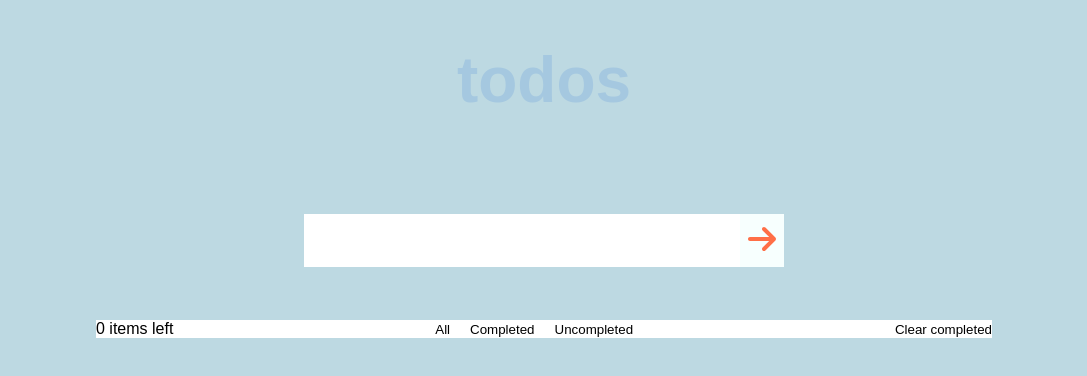
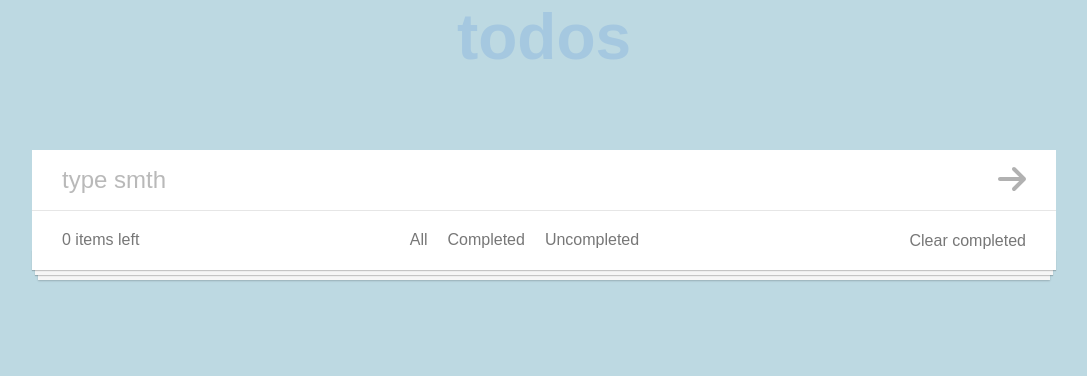
Before and after one commit to alxkho/todo-list, a React (Create React App) app: page / in a window 1280 px wide. Shown: the top 376 px of the page, without its empty margins (96-1183 px from the left). Built offline with nearby package versions, Linux system fonts and the light colour scheme.

Commit message:
add style

```diff
--- a/src/App.css
+++ b/src/App.css
@@ -1,7 +1,7 @@
 * {
   margin: 0;
   padding: 0;
-  /* box-sizing: border-box; */
+  box-sizing: border-box;
 }
 
 body {
@@ -11,47 +11,28 @@
   min-height: 100vh;
 }
 
-.todoapp {
+.todo-app {
   background: #fff;
   top: 150px;
   margin: auto;
   max-width: 80%;
 
-  align-items: center;
   position: relative;
 }
 
 header {
   font-size: 2rem;
   color: #a5c8e0;
+  top: -150px;
+  position: absolute;
+  width: 100%;
+  text-align: center;
 }
 
-header,
-form {
-  min-height: 20vh;
-  display: flex;
-  justify-content: center;
-  align-items: center;
-}
-
-form input,
-form button {
-  padding: 0.5rem;
-  font-size: 2rem;
+button {
   border: none;
-  background: white;
-}
-
-form button {
-  color: #ff6f47;
-  background: #f7fffe;
-  cursor: pointer;
-  transition: all 0.3s ease;
-}
-
-form button:hover {
-  background: #ff6f47;
-  color: white;
+  font-size: 1rem;
+  background: none;
 }
 
 .todo-container {
--- a/src/App.js
+++ b/src/App.js
@@ -48,14 +48,14 @@
   }
 
   return (
-    <>
+    <div className='todo-app'>
       <header className='header'>
         <h1>todos</h1>
       </header>
       <Form todos={todos} setTodos={setTodos} inputText={inputText} setInputText={setInputText} setStatus={setStatus}/>
       <TodoList setTodos={setTodos} todos={todos} filteredTodos={filteredTodos}/>
       <Footer todos={todos} setTodos={setTodos} setStatus={setStatus}/>
-    </>
+    </div>
   );
 }
 
--- a/src/components/Footer/Footer.css
+++ b/src/components/Footer/Footer.css
@@ -1,22 +1,42 @@
-footer {
-    margin: 0 auto;
-    background: white;
-    display: flex;
-    justify-content: space-between;
-    color: black;
-    max-width: 70%;
+.footer {
+  margin: 0 auto;
+  display: flex;
+  justify-content: space-between;
+
+  padding: 10px 20px;
+  height: 60px;
+  border-top: 1px solid #e6e6e6;
 }
 
-button {
-    border: none;
-    background: none;
+.footer .btn, .counter {
+  background: none;
+  padding: 10px;
+  color: #777;
 }
 
-button:active, button:focus, button:hover {
-    border: 1px solid blue;
+.footer .btn:active,
+.footer .btn:focus,
+.footer .btn:hover {
+    padding: 9px;
+  border: 1px solid #a5c8e0;
+  border-radius: 5px;
 }
 
+.footer .todo-filter btn {
+  margin: 0 10px;
+}
 
-.footer .todo-filter button {
-    margin: 0 10px;
+footer:before {
+  content: "";
+  position: absolute;
+  z-index: -1;
+  right: 0;
+  bottom: 0;
+  left: 0;
+  height: 20px;
+  overflow: hidden;
+  background: #fff;
+  box-shadow: 0 1px 1px rgb(0 0 0 / 20%), 0 8px 0 -3px #f6f6f6,
+    0 9px 1px -3px rgb(0 0 0 / 20%), 0 16px 0 -6px #f6f6f6,
+    0 17px 2px -6px rgb(0 0 0 / 20%);
 }
--- a/src/components/Footer/Footer.js
+++ b/src/components/Footer/Footer.js
@@ -16,7 +16,7 @@
 
     return (
         <footer className="footer">
-            <span>{todos.filter(todo => todo.completed === false).length} items left</span>
+            <span className="counter">{todos.filter(todo => todo.completed === false).length} items left</span>
             <span className="todo-filter">
                 <button className="btn" onClick={setStatusHandler} value='all'>All</button>
                 <button className="btn" onClick={setStatusHandler} value='completed'>Completed</button>
--- a/src/components/Form/Form.css
+++ b/src/components/Form/Form.css
@@ -1,12 +1,27 @@
-.filter-todo option {
-    width: 60px;
-    font-size: 1.2em;
-    padding: 10px 0;
-    text-align: center;
-    margin-right: 20px;
-    display: inline-block;
+.todo-app form {
+    display: flex;
+    justify-content: space-evenly;
+    padding: 0 30px;
+
+}
+
+.todo-input {
+    height: 60px;
+    border: none;
+    width: 100%;
+    outline: none;
+    opacity: 50%;
+    font-size: 1.5rem;
+}
+
+.submit-btn {
     cursor: pointer;
-    border:rgb(204, 204, 0) solid 1px;
-    border-radius: 5px;
-    color: rgb(204, 204, 0);
+    transition: all 0.3s ease;
+    font-size: 2rem;
+    opacity: 30%;
 }
+
+/* .submit-btn:hover {
+    background: #ff6f47;
+    color: white;
+  } */
--- a/src/components/Form/Form.js
+++ b/src/components/Form/Form.js
@@ -25,7 +25,7 @@
 
     return (
         <form>
-            <input value={inputText} onChange={inputTextHandler} type='text' className="todo-input" />
+            <input placeholder="type smth" value={inputText} onChange={inputTextHandler} type='text' className="todo-input" />
             <button onClick={submitTodoHandler} className="submit-btn" type="submit">
                 <FontAwesomeIcon icon={faArrowRight} />
             </button>
--- a/src/components/Todo/Todo.css
+++ b/src/components/Todo/Todo.css
@@ -0,0 +1,59 @@
+.todo {
+  border-top: 1px solid #e6e6e6;
+  height: 60px;
+  font-size: 1.5rem;
+  color: black;
+  display: flex;
+  align-items: center;
+  transition: all 1s ease;
+  padding: 0 14px 0 30px;
+}
+
+.todo li {
+  flex: 1;
+}
+
+.todo-item {
+    padding: 0rem 0.5rem;
+  }
+
+  .fa-trash,
+.fa-check {
+  pointer-events: none;
+}
+
+.completed .todo-item{
+    text-decoration: line-through;
+    opacity: 0.5;
+  }
+
+.completed .complete-btn {
+  color: green;
+}
+
+.complete-btn,
+.trash-btn {
+  padding: 0.8rem;
+  cursor: pointer;
+  font-size: 1rem;
+  margin-right: 10px;
+}
+
+.complete-btn {
+  border-radius: 100%;
+  border: 1px solid #e6e6e6;
+  background: none;
+  color: white;
+}
+
+/* .checked {
+    color: green;
+    text-decoration: line-through;
+    opacity: 0.5;
+} */
+
+.trash-btn {
+  color: red;
+}
+
+/* <li className={`todo-item ${todo.completed ? "completed" : ""}`}> */
--- a/src/components/Todo/Todo.js
+++ b/src/components/Todo/Todo.js
@@ -25,11 +25,13 @@
 
 
     return (
-        <div className="todo">
+        <div className={`todo ${todo.completed ? 'completed' : ""}`}>
             {/* <input type='checkbox' className="check" /> */}
+            {/* <button className={`complete-btn ${todo.completed ? 'checked' : ""} `} onClick={completeHandler}> */}
             <button className="complete-btn" onClick={completeHandler}>
                 <FontAwesomeIcon icon={faCheck} />                </button>
-            <li className={`todo-item ${todo.completed ? "completed" : ""}`}>
+            {/* <li className={`todo-item ${todo.completed ? "completed" : ""}`}> */}
+            <li className='todo-item'>
                 {todo.text}
             </li>
             <button className="trash-btn" onClick={deleteHandler}>
```
